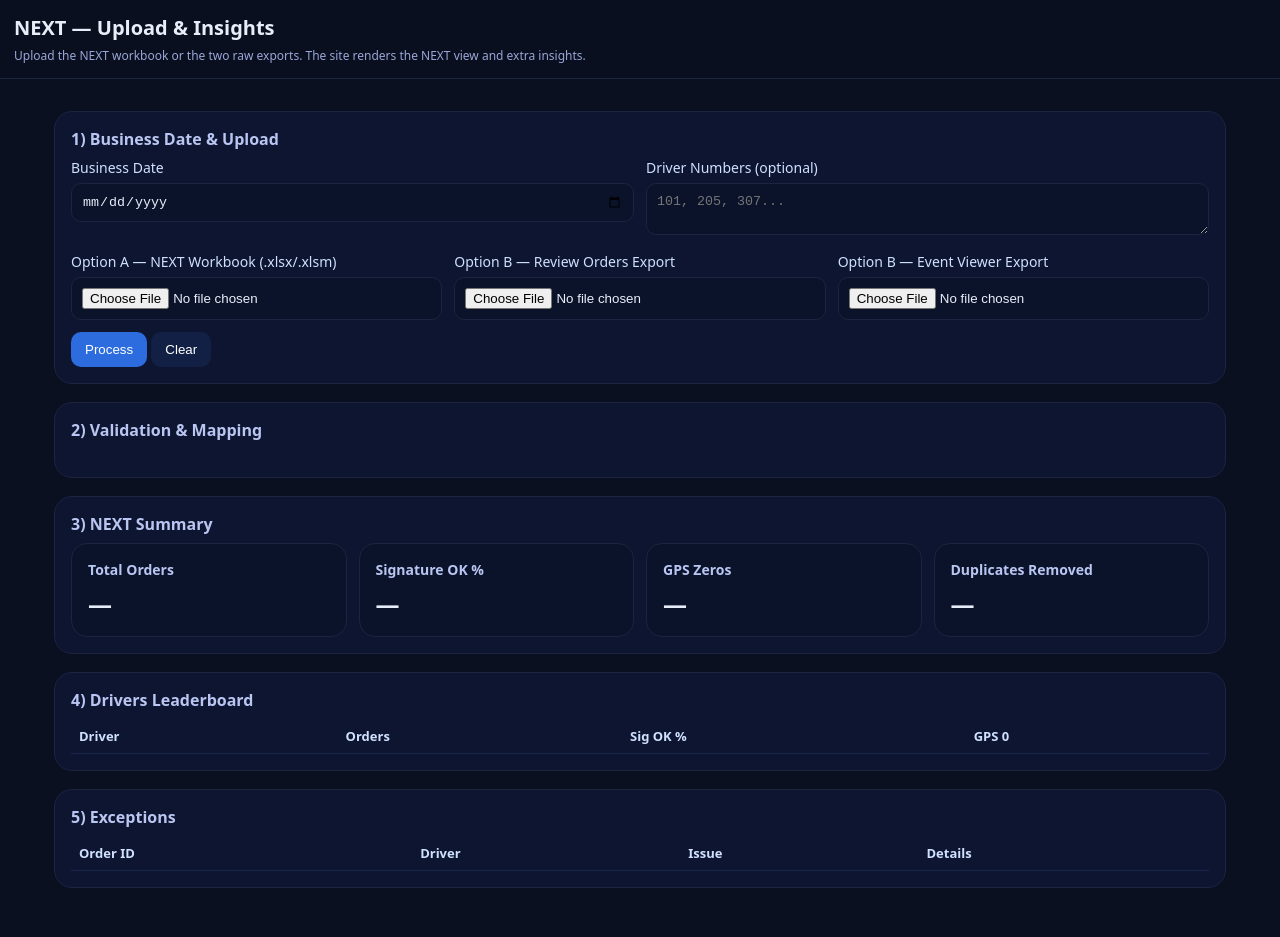
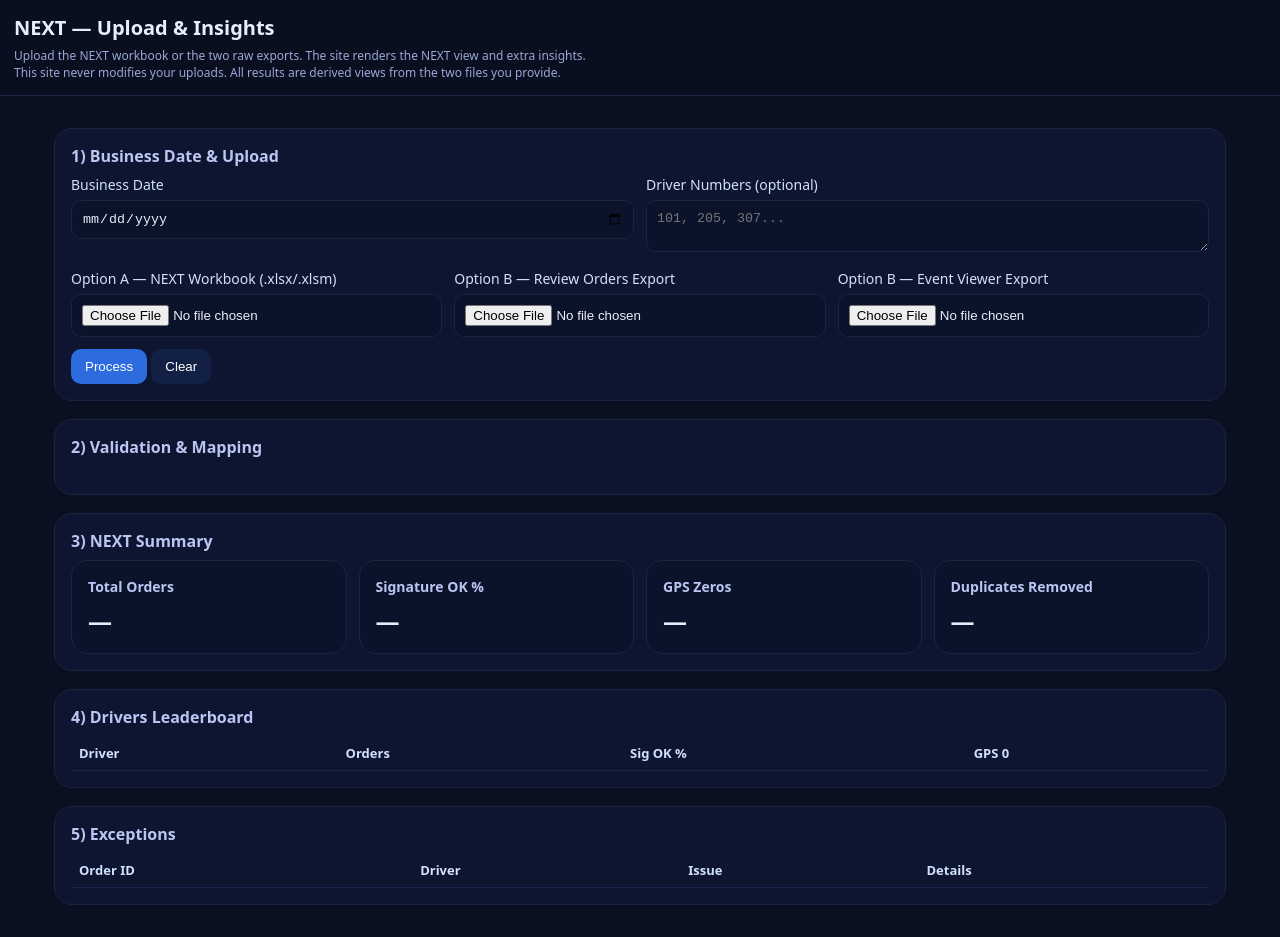
Before and after one commit to ITWitt/next-site, a plain HTML site: page index.html in a window 1280 px wide. Drawn offline with nearby package versions, Linux system fonts and the light colour scheme; a script that the page names is missing.

Commit message:
Update index.html

```diff
--- a/index.html
+++ b/index.html
@@ -15,6 +15,7 @@
   <header>
     <h1>NEXT — Upload & Insights</h1>
     <div class="small">Upload the NEXT workbook or the two raw exports. The site renders the NEXT view and extra insights.</div>
+    <div class="small">This site never modifies your uploads. All results are derived views from the two files you provide.</div>
   </header>
 
   <main>
```
